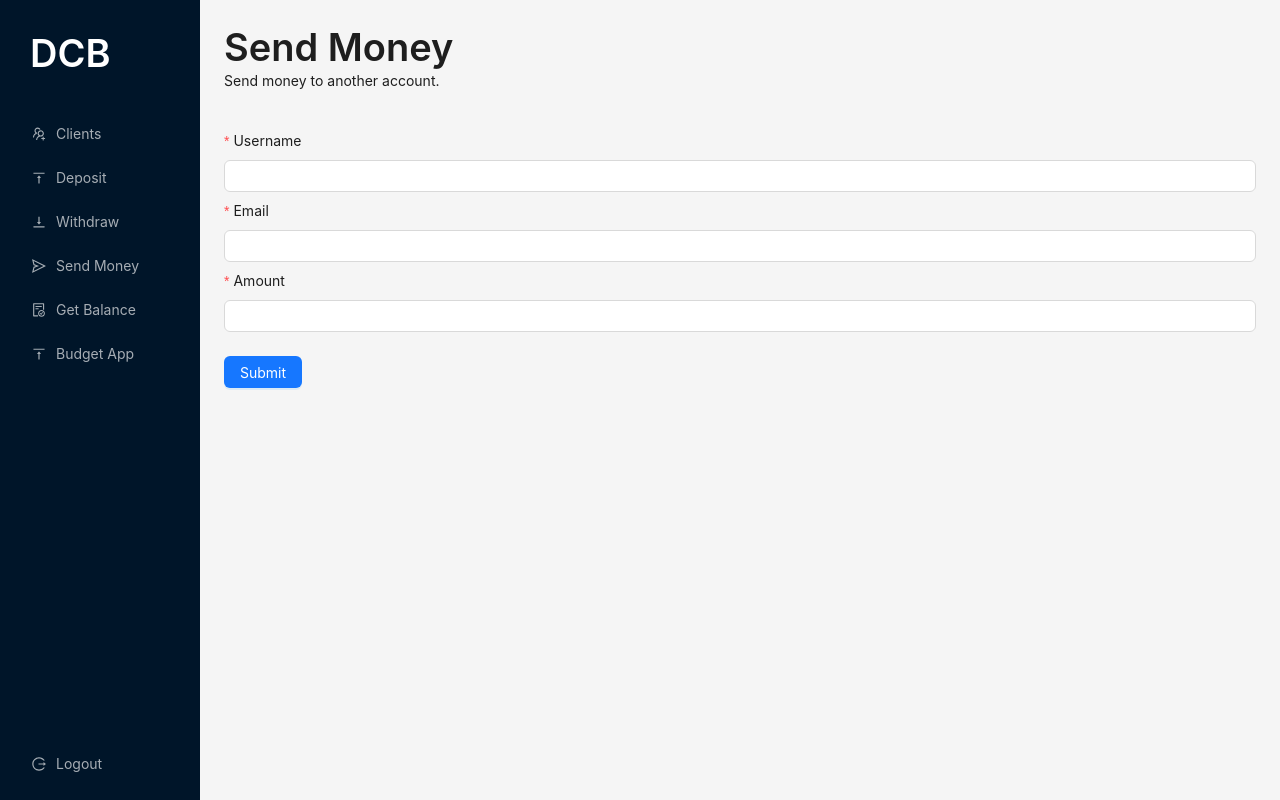
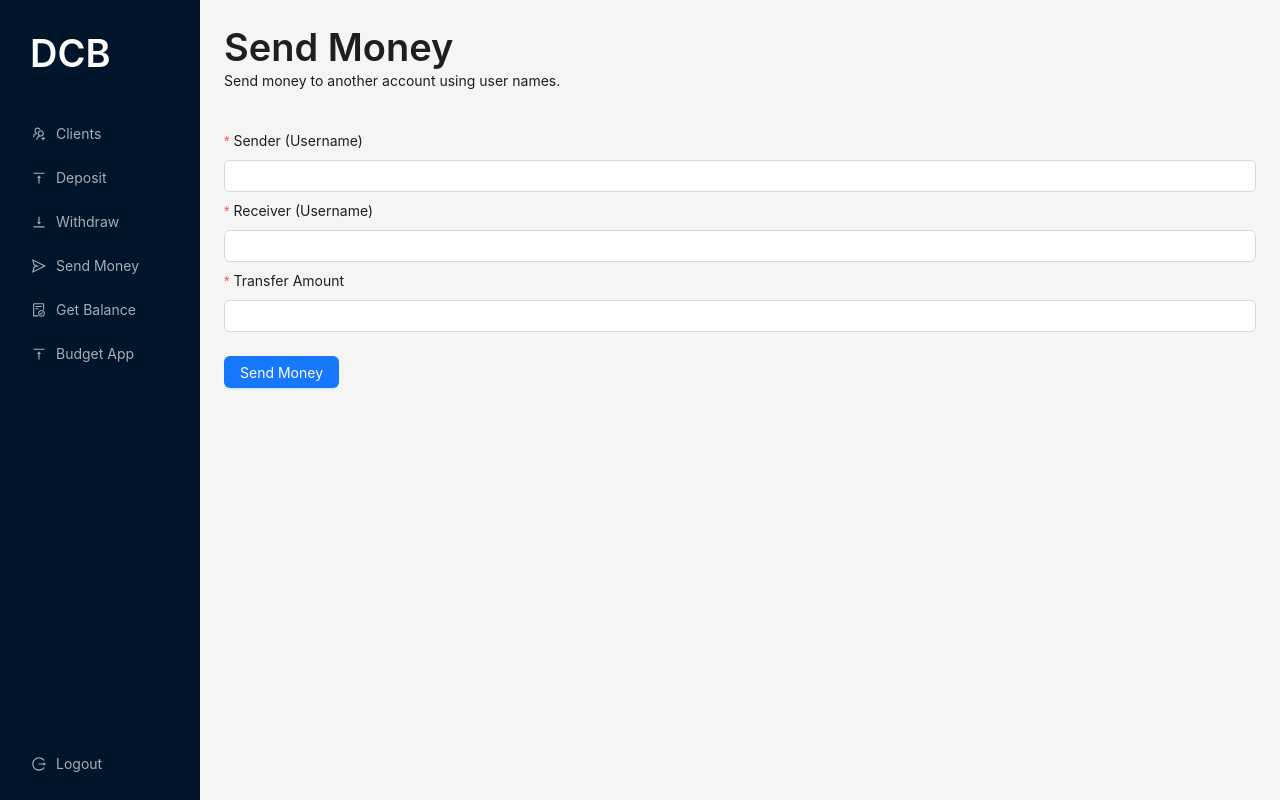
Before and after one commit to danielleterania/bank-app, a React (Create React App) app: page /send-money in a window 1280 px wide. Built offline with nearby package versions, Linux system fonts and the light colour scheme.

Commit message:
modified budget app and send money

```diff
--- a/src/pages/BudgetApp/BudgetApp.page.jsx
+++ b/src/pages/BudgetApp/BudgetApp.page.jsx
@@ -1,12 +1,110 @@
-import React from "react";
-import PageWrapper from "../../layout/PageWrapper/PageWrapper.component";
-import PageHeader from "../../layout/PageHeader/PageHeader.component";
+import React, { useState } from "react";
+import { Button, Dropdown, Menu, Modal, Table, Form, Input } from "antd";
 
-function BudgetAppPage(props) {
+function BudgetAppPage({ clients }) {
+  const [selectedClient, setSelectedClient] = useState(null);
+  const [isModalOpen, setIsModalOpen] = useState(false);
+  const [expenses, setExpenses] = useState([]);
+  const [expenseName, setExpenseName] = useState("");
+  const [expenseAmount, setExpenseAmount] = useState("");
+
+  const handleClientSelect = (client) => {
+    setSelectedClient(client);
+    setExpenses([]);
+  };
+
+  const handleAddExpense = () => {
+    const newExpense = {
+      client: selectedClient.user_name,
+      name: expenseName,
+      amount: expenseAmount,
+    };
+    setExpenses([...expenses, newExpense]);
+    setExpenseName("");
+    setExpenseAmount("");
+    setIsModalOpen(false);
+  };
+
+  const handleDeleteExpense = (index) => {
+    const updatedExpenses = [...expenses];
+    updatedExpenses.splice(index, 1);
+    setExpenses(updatedExpenses);
+  };
+
+  const columns = [
+    {
+      title: "Expense Name",
+      dataIndex: "name",
+      key: "name",
+    },
+    {
+      title: "Amount",
+      dataIndex: "amount",
+      key: "amount",
+    },
+    {
+      title: "Actions",
+      key: "actions",
+      render: (_, record, index) => (
+        <Button onClick={() => handleDeleteExpense(index)}>Delete</Button>
+      ),
+    },
+  ];
+
   return (
-    <PageWrapper>
-      <PageHeader title="Budget App" />
-    </PageWrapper>
+    <>
+      <Dropdown
+        overlay={
+          <Menu>
+            {clients.map((client) => (
+              <Menu.Item
+                key={client.id}
+                onClick={() => handleClientSelect(client)}
+              >
+                {client.user_name}
+              </Menu.Item>
+            ))}
+          </Menu>
+        }
+      >
+        <Button>Select Client</Button>
+      </Dropdown>
+      {selectedClient && (
+        <>
+          <h2>{selectedClient.user_name}'s Expenses</h2>
+          <Table columns={columns} dataSource={expenses} />
+          <Button onClick={() => setIsModalOpen(true)}>Add Expense</Button>
+        </>
+      )}
+      <Modal
+        title="Add Expense"
+        visible={isModalOpen}
+        onCancel={() => setIsModalOpen(false)}
+        footer={[
+          <Button key="cancel" onClick={() => setIsModalOpen(false)}>
+            Cancel
+          </Button>,
+          <Button key="submit" type="primary" onClick={handleAddExpense}>
+            Add Expense
+          </Button>,
+        ]}
+      >
+        <Form layout="vertical">
+          <Form.Item label="Expense Name">
+            <Input
+              value={expenseName}
+              onChange={(e) => setExpenseName(e.target.value)}
+            />
+          </Form.Item>
+          <Form.Item label="Amount">
+            <Input
+              value={expenseAmount}
+              onChange={(e) => setExpenseAmount(e.target.value)}
+            />
+          </Form.Item>
+        </Form>
+      </Modal>
+    </>
   );
 }
 
--- a/src/pages/SendMoney/SendMoney.page.jsx
+++ b/src/pages/SendMoney/SendMoney.page.jsx
@@ -9,39 +9,41 @@ function SendMoneyPage(props) {
 
   const [api, contextHolder] = notification.useNotification();
 
-  const getAccount = (value) => {
-    const { username, email, amount } = value;
+  const getAccount = (values) => {
+    const { sender, receiver, transferAmount } = values;
 
-    const account = clients.find(
-      (client) => client.user_name === username && client.email === email
-    );
+    const senderAccount = clients.find((client) => client.user_name === sender);
+    const receiverAccount = clients.find((client) => client.user_name === receiver);
 
-    if (!account) {
-      openNotificationWithIcon("error");
-      return;
-    }
-    if (amount > account.balance) {
-      openNotificationWithIcon("error");
+    if (!senderAccount || !receiverAccount) {
+      openNotificationWithIcon("error", "One or both users do not exist!");
       return;
     }
 
-    openNotificationWithIcon("success");
+    if (transferAmount <= 0) {
+      openNotificationWithIcon("error", "Invalid transfer amount!");
+      return;
+    }
+
+    if (senderAccount.balance < transferAmount) {
+      openNotificationWithIcon("error", "Sender does not have enough balance!");
+      return;
+    }
+
+    // Perform the money transfer operation here
+
+    openNotificationWithIcon("success", "Money transferred successfully!");
   };
 
-  const openNotificationWithIcon = (type) => {
-    const message = {
-      error: {
-        title: "Error!",
-        description: "Error Message",
-      },
-      success: {
-        title: "Success!",
-        description: "Success Message",
-      },
+  const openNotificationWithIcon = (type, message) => {
+    const notificationType = {
+      error: api.error,
+      success: api.success,
     };
-    api[type]({
-      message: message[type].title,
-      description: message[type].description,
+
+    notificationType[type]({
+      message: type.charAt(0).toUpperCase() + type.slice(1),
+      description: message,
     });
   };
 
@@ -50,7 +52,7 @@ function SendMoneyPage(props) {
       {contextHolder}
       <PageHeader
         title="Send Money"
-        subtitle="Send money to another account."
+        subtitle="Send money to another account using user names."
       />
       <SendMoneyForm onSubmit={getAccount} />
     </PageWrapper>
--- a/src/pages/SendMoney/SendMoneyForm/SendMoneyForm.component.jsx
+++ b/src/pages/SendMoney/SendMoneyForm/SendMoneyForm.component.jsx
@@ -10,12 +10,12 @@ function SendMoneyForm(props) {
     <Form name="basic" layout="vertical" onFinish={handleOnSubmit}>
       <Flex vertical>
         <Form.Item
-          label="Username"
-          name="username"
+          label="Sender (Username)"
+          name="sender"
           rules={[
             {
               required: true,
-              message: "Please input username!",
+              message: "Please input sender's username!",
             },
           ]}
           style={{ marginBottom: 8 }}
@@ -24,12 +24,12 @@ function SendMoneyForm(props) {
         </Form.Item>
 
         <Form.Item
-          label="Email"
-          name="email"
+          label="Receiver (Username)"
+          name="receiver"
           rules={[
             {
               required: true,
-              message: "Please input email!",
+              message: "Please input receiver's username!",
             },
           ]}
           style={{ marginBottom: 8 }}
@@ -38,12 +38,12 @@ function SendMoneyForm(props) {
         </Form.Item>
 
         <Form.Item
-          label="Amount"
-          name="amount"
+          label="Transfer Amount"
+          name="transferAmount"
           rules={[
             {
               required: true,
-              message: "Please input your amount to trasfer!",
+              message: "Please input the transfer amount!",
             },
           ]}
         >
@@ -52,7 +52,7 @@ function SendMoneyForm(props) {
       </Flex>
 
       <Button type="primary" htmlType="submit">
-        Submit
+        Send Money
       </Button>
     </Form>
   );
```
Also changed, not shown: src/pages/Clients/Client.page.jsx (line endings or trailing spaces).
